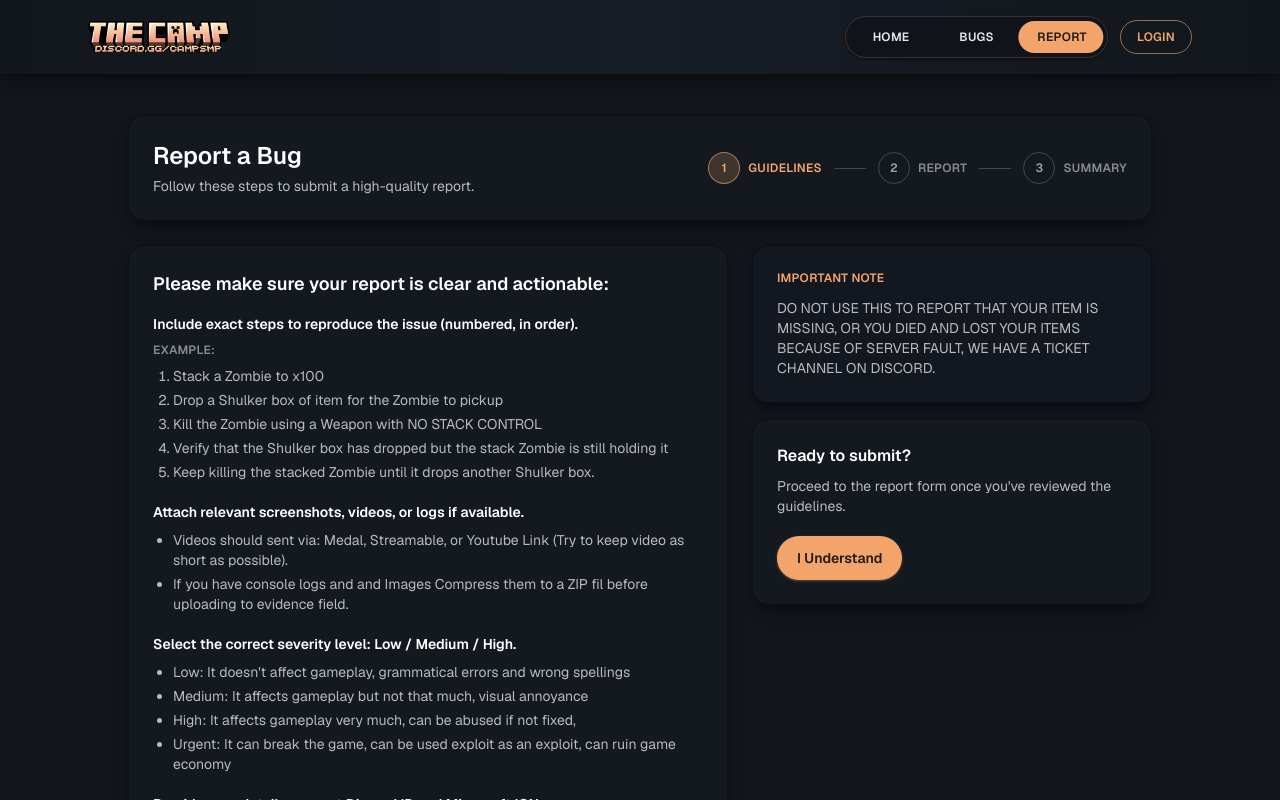
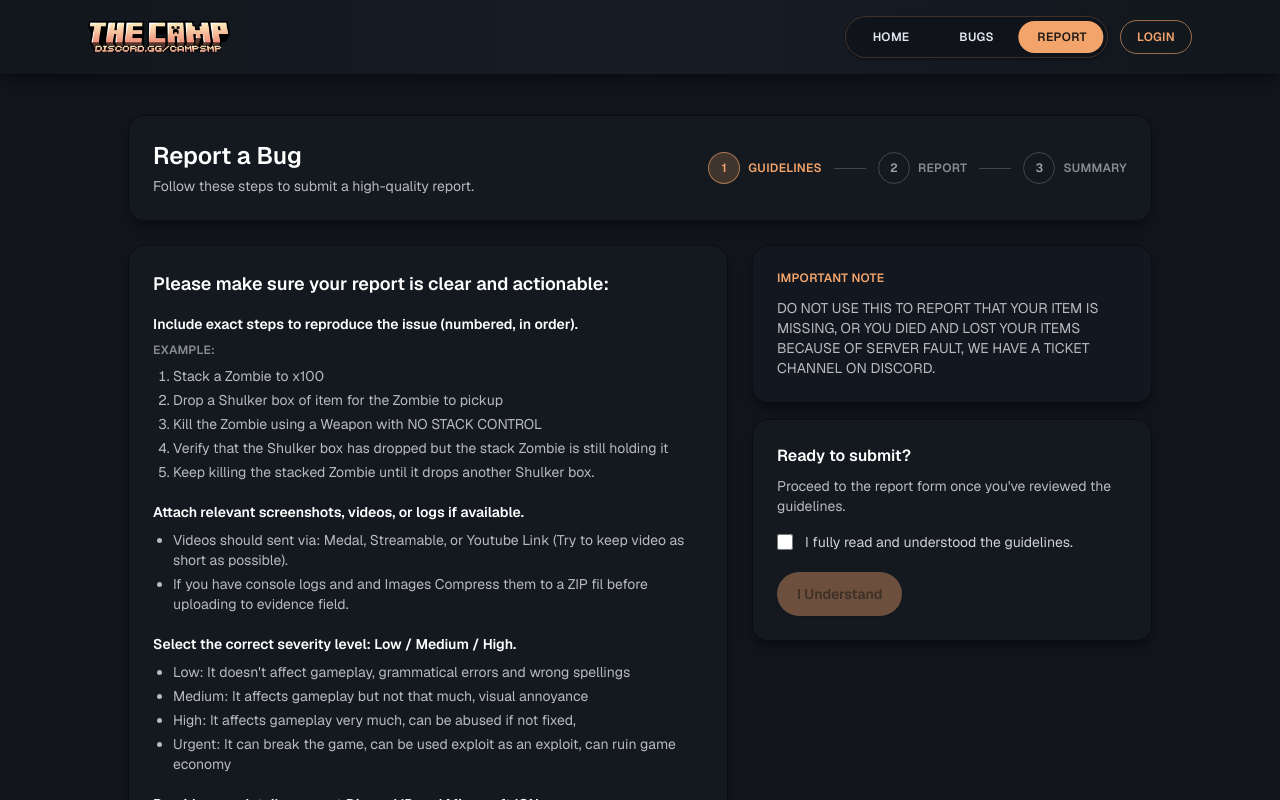
Before and after one commit to KennelyRay/TheCampBugHunter, a Next.js app in the folder camp-bug-hunter/: page /report in a window 1280 px wide. Shown: the top 800 px of the page. Built offline with nearby package versions, Linux system fonts and the light colour scheme.

Commit message:
Added I understand checkbox

```diff
--- a/camp-bug-hunter/src/app/report/page.tsx
+++ b/camp-bug-hunter/src/app/report/page.tsx
@@ -1,6 +1,12 @@
+"use client";
+
+import { useState } from "react";
+import { useRouter } from "next/navigation";
 import ButtonLink from "@/components/ButtonLink";
 
 export default function ReportIntroPage() {
+  const router = useRouter();
+  const [acknowledged, setAcknowledged] = useState(false);
   return (
     <div className="mx-auto max-w-5xl space-y-6">
       <div className="rounded-2xl border border-black/40 bg-[#151a21]/90 p-6 shadow-lg shadow-black/30">
@@ -82,8 +88,28 @@ export default function ReportIntroPage() {
           <div className="rounded-2xl border border-black/40 bg-[#151a21]/90 p-6 text-white shadow-lg shadow-black/30">
             <h4 className="text-base font-semibold text-white">Ready to submit?</h4>
             <p className="mt-2 text-sm text-white/70">Proceed to the report form once you&apos;ve reviewed the guidelines.</p>
+            <label className="mt-4 flex items-center gap-3 text-sm text-white/80">
+              <input
+                type="checkbox"
+                checked={acknowledged}
+                onChange={(event) => setAcknowledged(event.target.checked)}
+                className="h-4 w-4 rounded border border-white/30 bg-[#0f131a]/80 text-[#f3a46b] focus-visible:outline-none focus-visible:ring-2 focus-visible:ring-[#f3a46b]"
+              />
+              <span>I fully read and understood the guidelines.</span>
+            </label>
             <div className="mt-5">
-              <ButtonLink href="/report/new" variant="primary">I Understand</ButtonLink>
+              <button
+                type="button"
+                disabled={!acknowledged}
+                onClick={() => router.push("/report/new")}
+                className={`inline-flex items-center justify-center rounded-full px-5 py-3 text-sm font-semibold shadow-sm transition-all duration-200 ease-out transform-gpu focus-visible:outline-none focus-visible:ring-2 focus-visible:ring-[#f3a46b] focus-visible:ring-offset-2 focus-visible:ring-offset-white ${
+                  acknowledged
+                    ? "bg-[#f3a46b] text-[#1f1a16] shadow-[#f3a46b]/30 hover:-translate-y-0.5 hover:bg-[#ee9960] hover:shadow-[#f3a46b]/40 active:translate-y-0 active:scale-[0.98]"
+                    : "cursor-not-allowed bg-[#f3a46b]/40 text-[#1f1a16]/60 shadow-none"
+                }`}
+              >
+                I Understand
+              </button>
             </div>
           </div>
         </div>
```
